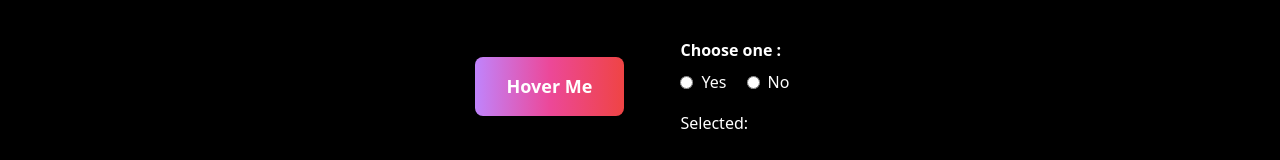
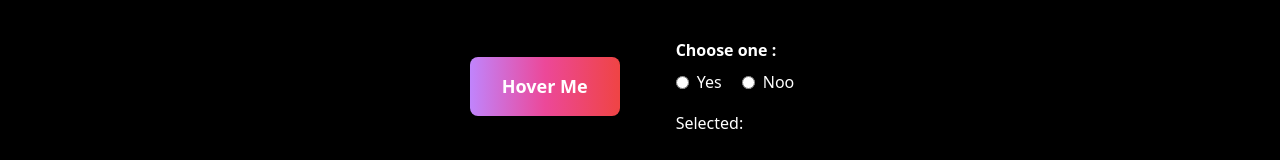
Before and after one commit to teja-able/git-demo-test, a SvelteKit app: page / in a window 1280 px wide. Shown: the part 500-660 px from the top of the page. Built offline with nearby package versions, Linux system fonts and the light colour scheme.

Commit message:
more text for noo

```diff
--- a/src/routes/+page.svelte
+++ b/src/routes/+page.svelte
@@ -19,7 +19,7 @@
 
         <label class="inline-flex items-center ml-4">
           <input type="radio" bind:group={selectedOption} value="no" />
-          <span class="ml-2">No</span>
+          <span class="ml-2">Noo</span>
         </label>
 
         <p class="mt-4">Selected: {selectedOption}</p>
```
